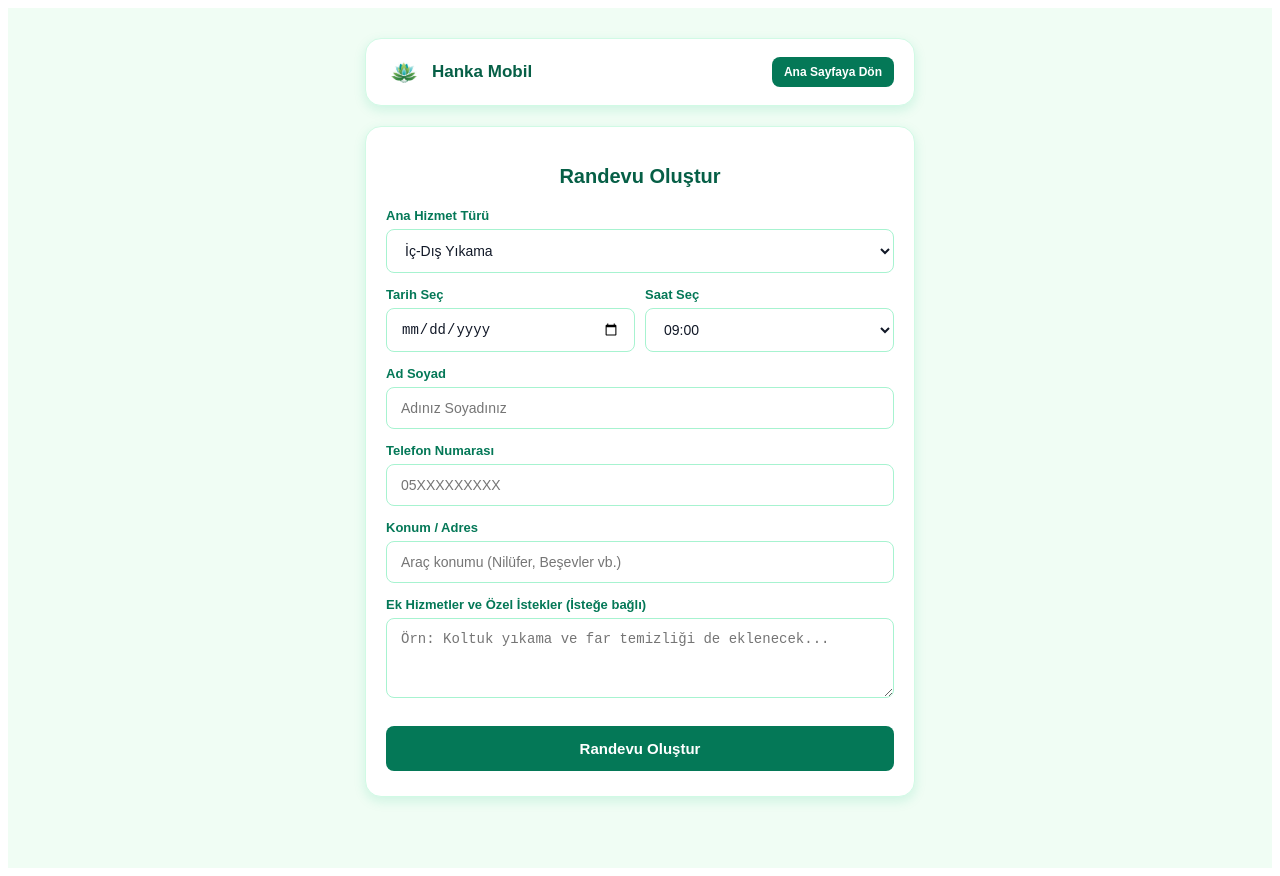
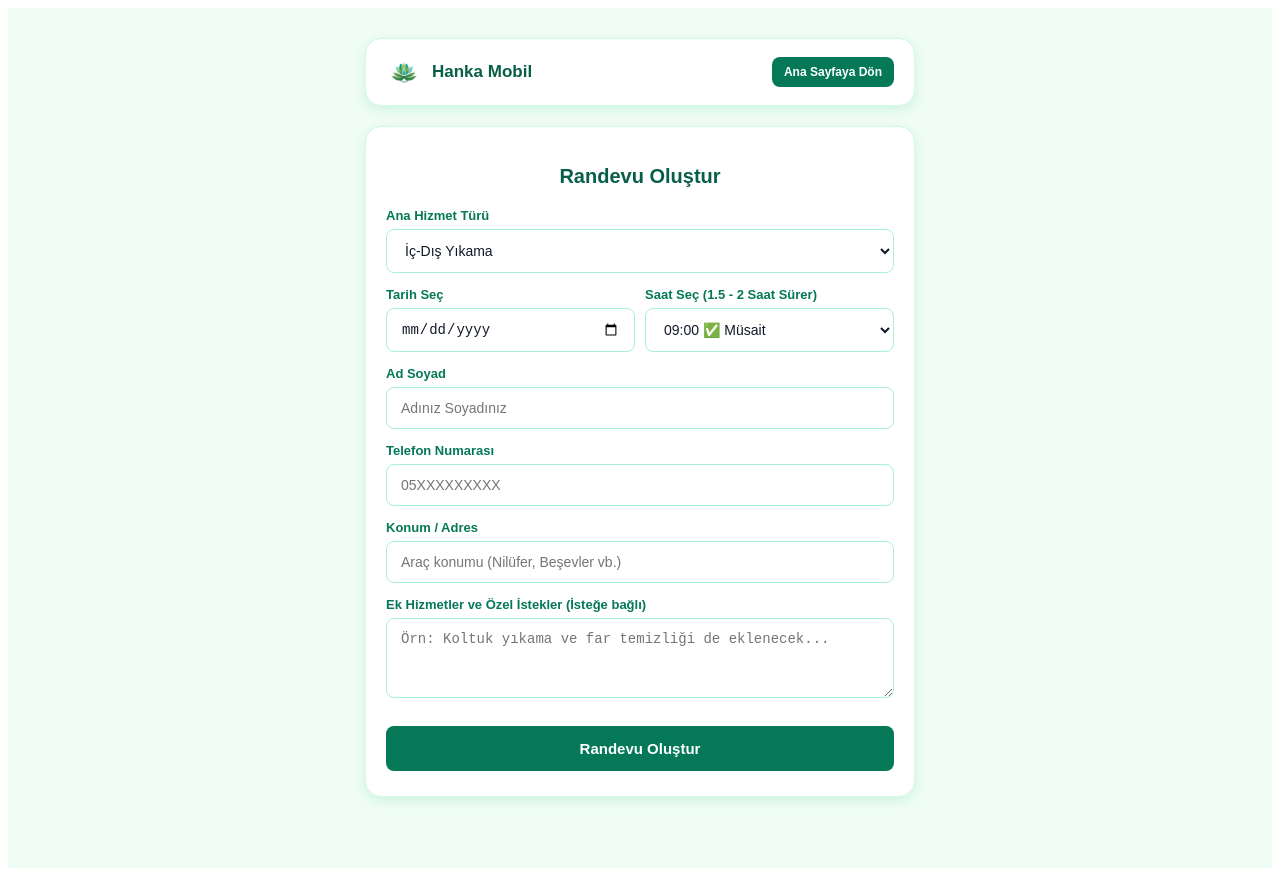
Before and after one commit to oguzhhankara/hanka-mobil-web, a Next.js app: page /randevu in a window 1280 px wide. Built offline with nearby package versions, Linux system fonts and the light colour scheme.

Commit message:
Update page.tsx

```diff
--- a/app/randevu/page.tsx
+++ b/app/randevu/page.tsx
@@ -1,5 +1,5 @@
 "use client";
-import { useState } from "react";
+import { useState, useEffect } from "react";
 import { useRouter } from "next/navigation";
 import { supabase } from "../../lib/supabase";
 
@@ -7,15 +7,53 @@ export default function RandevuAl() {
   const router = useRouter();
   const [serviceType, setServiceType] = useState("İç-Dış Yıkama");
   const [date, setDate] = useState("");
-  const [time, setTime] = useState("10:00");
+  const [time, setTime] = useState("09:00");
   const [name, setName] = useState("");
   const [phone, setPhone] = useState("");
   const [location, setLocation] = useState("");
   const [note, setNote] = useState("");
   const [loading, setLoading] = useState(false);
 
-  // Başarılı randevu sonrası WhatsApp bağlantısı için state
+  // Dolu veya çakışan saatleri tutacak state
+  const [disabledSlots, setDisabledSlots] = useState<string[]>([]);
   const [successDetails, setSuccessDetails] = useState<any>(null);
+
+  const allSlots = ["09:00", "11:00", "13:00", "15:00", "17:00"];
+
+  // Tarih seçildiğinde o güne ait dolu saatleri ve 2 saatlik çakışmaları hesapla
+  useEffect(() => {
+    if (!date) {
+      setDisabledSlots([]);
+      return;
+    }
+
+    async function checkOccupiedSlots() {
+      const { data, error } = await supabase
+        .from("appointments")
+        .select("appointment_date, status")
+        .ilike("appointment_date", `${date}%`);
+
+      if (!error && data) {
+        const blocked: string[] = [];
+        data.forEach(item => {
+          const timePart = item.appointment_date.split("T")[1]?.substring(0, 5);
+          if (timePart) {
+            // 1. Dolu olan saati ekle
+            blocked.push(timePart);
+
+            // 2. 2 saatlik çalışma süresi kuralı: Bir sonraki saati de otomatik kapat!
+            const currentIndex = allSlots.indexOf(timePart);
+            if (currentIndex !== -1 && currentIndex + 1 < allSlots.length) {
+              blocked.push(allSlots[currentIndex + 1]);
+            }
+          }
+        });
+        setDisabledSlots(blocked);
+      }
+    }
+
+    checkOccupiedSlots();
+  }, [date]);
 
   const handleSubmit = async (e: React.FormEvent) => {
     e.preventDefault();
@@ -93,7 +131,7 @@ export default function RandevuAl() {
           </button>
         </div>
 
-        {/* EĞER RANDEVU BAŞARIYLA OLUŞTURulduysa Bu Ekran Çıkar */}
+        {/* BAŞARILI ONAY EKRANI */}
         {successDetails ? (
           <div style={{ backgroundColor: "#ffffff", padding: "35px 25px", borderRadius: "16px", boxShadow: "0 4px 12px rgba(16, 185, 129, 0.15)", border: "1px solid #d1fae5", textAlign: "center" }}>
             <div style={{ fontSize: "50px", marginBottom: "15px" }}>🎉</div>
@@ -102,7 +140,6 @@ export default function RandevuAl() {
               Randevu detaylarını yöneticiye (Hanka Mobil WhatsApp hattına) anında iletmek için aşağıdaki butona tıklayabilirsin.
             </p>
 
-            {/* WhatsApp Bildirim Butonu */}
             <a
               href={`https://wa.me/905367793561?text=${encodeURIComponent(
                 `🚗 *Yeni Randevu Talebi!*\n\n👤 Ad Soyad: ${successDetails.guest_info.name}\n📞 Telefon: ${successDetails.guest_info.phone}\n🛠️ Hizmet: ${successDetails.service_type}\n📅 Tarih & Saat: ${successDetails.appointment_date.replace('T', ' ')}\n📍 Konum: ${successDetails.location}\n💬 Not: ${successDetails.guest_info.note}`
@@ -122,7 +159,7 @@ export default function RandevuAl() {
             </button>
           </div>
         ) : (
-          /* NORMAL RANDEVU FORMU */
+          /* RANDEVU FORMU */
           <div style={{ backgroundColor: "#ffffff", padding: "25px 20px", borderRadius: "16px", boxShadow: "0 4px 12px rgba(16, 185, 129, 0.15)", border: "1px solid #d1fae5" }}>
 
             <h1 style={{ fontSize: "20px", fontWeight: "bold", color: "#065f46", marginBottom: "20px", textAlign: "center" }}>
@@ -157,17 +194,20 @@ export default function RandevuAl() {
                   />
                 </div>
                 <div style={{ flex: 1, minWidth: "120px" }}>
-                  <label style={labelStyle}>Saat Seç</label>
+                  <label style={labelStyle}>Saat Seç (1.5 - 2 Saat Sürer)</label>
                   <select
                     value={time}
                     onChange={(e) => setTime(e.target.value)}
                     style={inputStyle}
                   >
-                    <option value="09:00">09:00</option>
-                    <option value="11:00">11:00</option>
-                    <option value="13:00">13:00</option>
-                    <option value="15:00">15:00</option>
-                    <option value="17:00">17:00</option>
+                    {allSlots.map((slot) => {
+                      const isDisabled = disabledSlots.includes(slot);
+                      return (
+                        <option key={slot} value={slot} disabled={isDisabled} style={{ color: isDisabled ? "#9ca3af" : "#111827" }}>
+                          {slot} {isDisabled ? "❌ (Dolu / Meşgul)" : "✅ Müsait"}
+                        </option>
+                      );
+                    })}
                   </select>
                 </div>
               </div>
```
